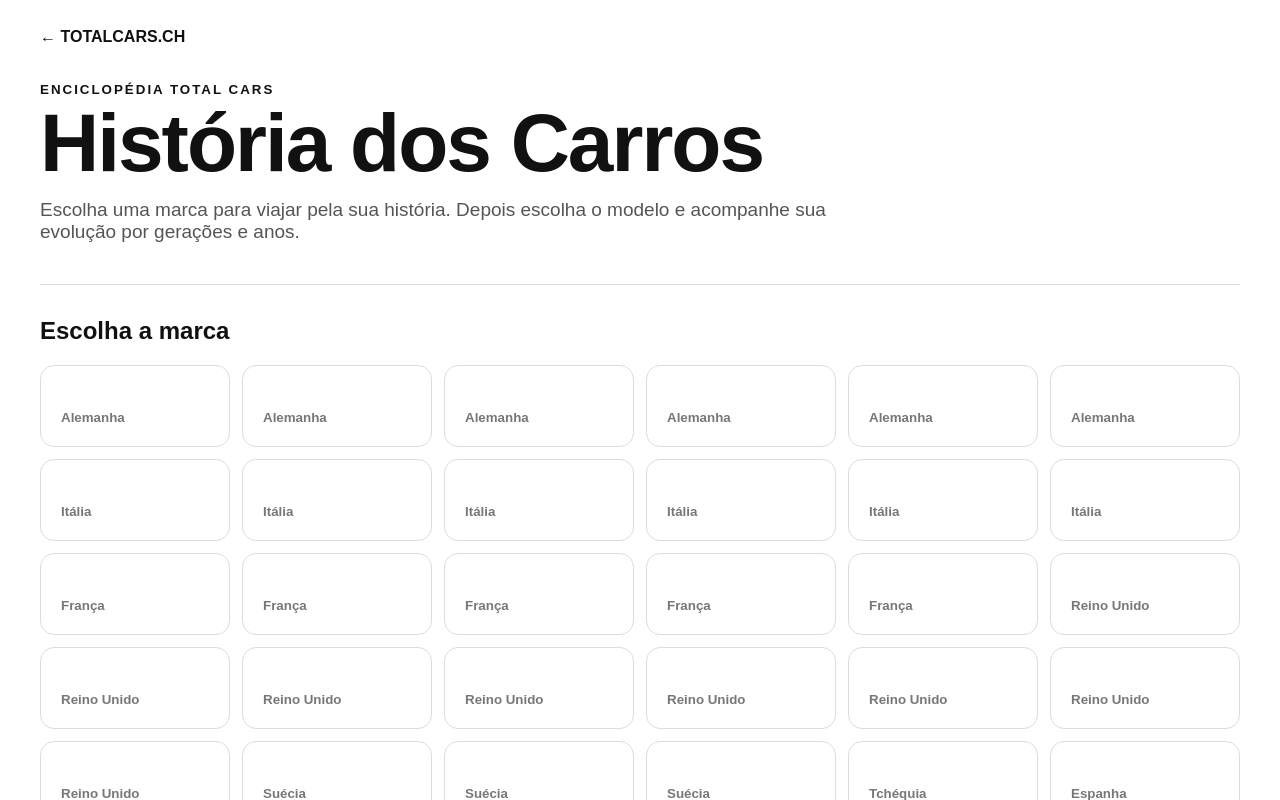
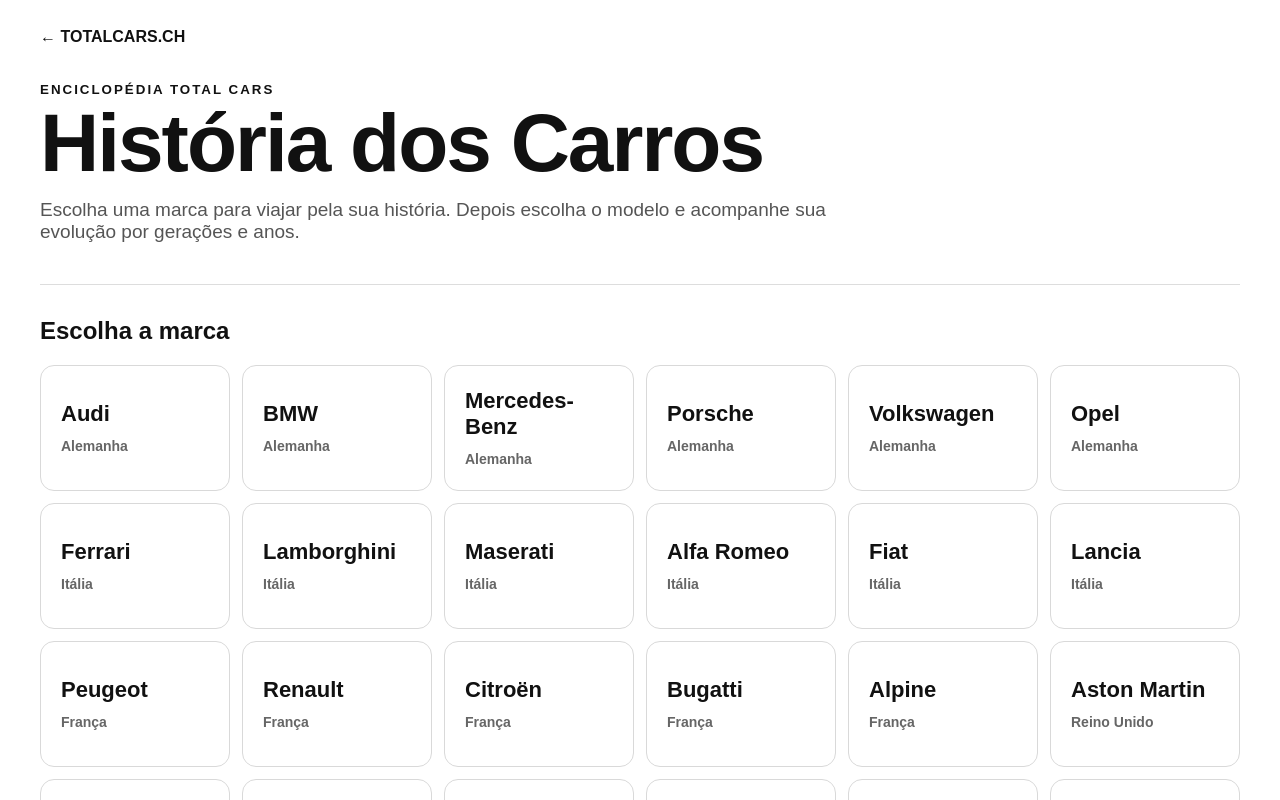
Before and after one commit to ricardobrojek-collab/Total-cars-, a Next.js app: page /acervo in a window 1280 px wide. Shown: the top 800 px of the page. Built offline with nearby package versions, Linux system fonts and the light colour scheme.

Commit message:
Fix invisible car brand names in history cards

```diff
--- a/app/acervo/page.js
+++ b/app/acervo/page.js
@@ -18,7 +18,7 @@
  return <main style={{maxWidth:1240,margin:"0 auto",padding:"28px 20px 70px",fontFamily:"Arial,sans-serif",color:"#111"}}>
   <a href="/" style={{fontWeight:900,textDecoration:"none",color:"inherit"}}>← TOTALCARS.CH</a>
   <header style={{padding:"34px 0 22px",borderBottom:"1px solid #ddd"}}><small style={{fontWeight:900,letterSpacing:2}}>ENCICLOPÉDIA TOTAL CARS</small><h1 style={{fontSize:"clamp(42px,7vw,82px)",lineHeight:.9,margin:"8px 0 14px"}}>História dos Carros</h1><p style={{fontSize:19,maxWidth:800,color:"#555"}}>Escolha uma marca para viajar pela sua história. Depois escolha o modelo e acompanhe sua evolução por gerações e anos.</p></header>
-  {!brand&&<><h2 style={{marginTop:32}}>Escolha a marca</h2><section style={{display:"grid",gridTemplateColumns:"repeat(auto-fill,minmax(180px,1fr))",gap:12}}>{brands.map(([b,c])=><button key={b} onClick={()=>openBrand(b)} style={{textAlign:"left",padding:20,border:"1px solid #ddd",borderRadius:14,background:"#fff",cursor:"pointer"}}><b style={{fontSize:19}}>{b}</b><br/><small style={{color:"#777"}}>{c}</small></button>)}</section></>}
+  {!brand&&<><h2 style={{marginTop:32}}>Escolha a marca</h2><section style={{display:"grid",gridTemplateColumns:"repeat(auto-fill,minmax(180px,1fr))",gap:12}}>{brands.map(([b,c])=><button key={b} onClick={()=>openBrand(b)} style={{textAlign:"left",padding:20,border:"1px solid #d9d9d9",borderRadius:14,background:"#fff",color:"#111",cursor:"pointer",minHeight:126,display:"flex",flexDirection:"column",justifyContent:"center",alignItems:"flex-start"}}><span style={{display:"block",fontSize:22,fontWeight:900,lineHeight:1.15,color:"#111",opacity:1,visibility:"visible"}}>{b}</span><span style={{display:"block",marginTop:12,fontSize:14,fontWeight:700,color:"#666",opacity:1,visibility:"visible"}}>{c}</span></button>)}</section></>}
   {brand&&<><button onClick={()=>{setBrand("");setModel("");setItems([])}} style={{marginTop:26,border:0,background:"none",fontWeight:900,cursor:"pointer"}}>← TODAS AS MARCAS</button><section style={{padding:"24px 0"}}><small>HISTÓRIA DA MARCA</small><h2 style={{fontSize:"clamp(38px,6vw,70px)",margin:"4px 0"}}>{brand}</h2><p style={{color:"#555"}}>Linha histórica de veículos, modelos e gerações encontrados nas fontes abertas. Selecione ou pesquise um modelo para aprofundar.</p><form onSubmit={e=>{e.preventDefault();openBrand(brand,model)}} style={{display:"flex",gap:8,flexWrap:"wrap"}}><input value={model} onChange={e=>setModel(e.target.value)} placeholder={"Ex.: "+(brand==="Audi"?"A6":brand==="BMW"?"M3":"modelo")} style={{flex:"1 1 280px",padding:15,border:"1px solid #bbb",borderRadius:10}}/><button style={{padding:"15px 22px",border:0,borderRadius:10,fontWeight:900}}>VER HISTÓRIA DO MODELO</button></form></section>
   {loading&&<p>Montando a linha do tempo...</p>}{error&&<p>{error}</p>}
   {!loading&&years.length>0&&<section><h3>{model?("Evolução do "+brand+" "+model):("Modelos históricos da "+brand)}</h3><div style={{borderLeft:"3px solid #111",marginLeft:10,paddingLeft:24}}>{years.map(x=><article key={x.id} style={{display:"grid",gridTemplateColumns:"minmax(90px,140px) 1fr",gap:18,padding:"18px 0",borderBottom:"1px solid #eee"}}><div><b style={{fontSize:22}}>{x.startYear||"—"}</b>{x.endYear&&<div>até {x.endYear}</div>}</div><div style={{display:"grid",gridTemplateColumns:x.imageUrl?"150px 1fr":"1fr",gap:16}}>{x.imageUrl&&<img src={x.imageUrl} alt={x.name} style={{width:150,height:95,objectFit:"cover",borderRadius:10}}/>}<div><h4 style={{fontSize:22,margin:"0 0 6px"}}>{x.name}</h4><p style={{margin:0,color:"#555"}}>{x.description||"Registro histórico confirmado na fonte aberta."}</p></div></div></article>)}</div></section>}
```
